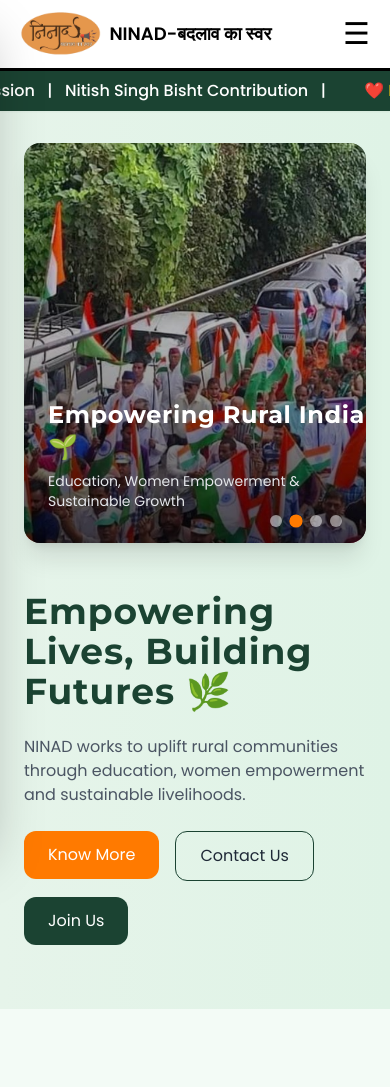
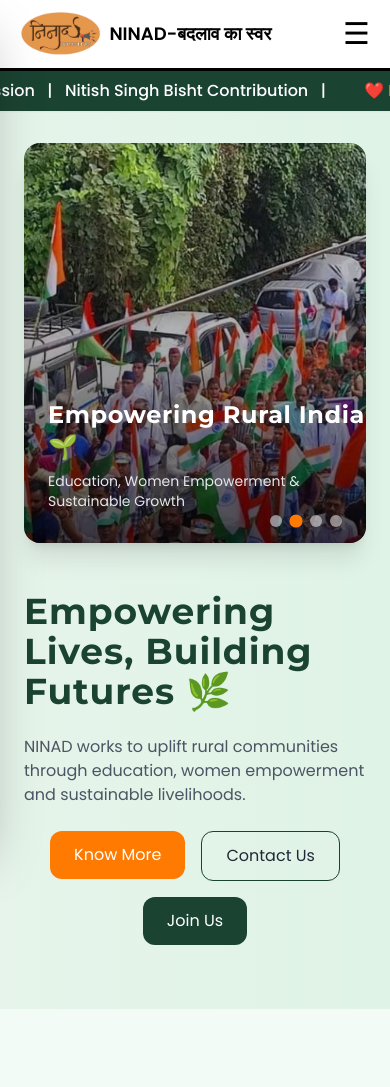
Before and after one commit to Altarina-creative/Ninad-, a React (Vite) app in the folder client/: page / in a window 390 px wide. Shown: the top 1087 px of the page. Built offline with nearby package versions, Linux system fonts and the light colour scheme.

Commit message:
Update Home.jsx

```diff
--- a/client/src/pages/Home.jsx
+++ b/client/src/pages/Home.jsx
@@ -82,7 +82,8 @@ const Home = () => {
               women empowerment and sustainable livelihoods.
             </p>
 
-            <div className="flex gap-4 flex-wrap">
+            {/* ✅ ONLY CHANGE HERE */}
+            <div className="flex gap-4 flex-wrap justify-center md:justify-start">
 
               <Link to="/about">
                 <button className="bg-[#ff7a00] text-white px-6 py-3 rounded-xl">
@@ -96,11 +97,12 @@ const Home = () => {
                 </button>
               </Link>
 
+              {/* ✅ ONLY CHANGE HERE */}
               <button
                 onClick={() =>
                   document.getElementById("join").scrollIntoView({ behavior: "smooth" })
                 }
-                className="bg-[#1b4332] text-white px-6 py-3 rounded-xl"
+                className="bg-[#1b4332] text-white px-6 py-3 rounded-xl mx-auto md:mx-0"
               >
                 Join Us
               </button>
```
